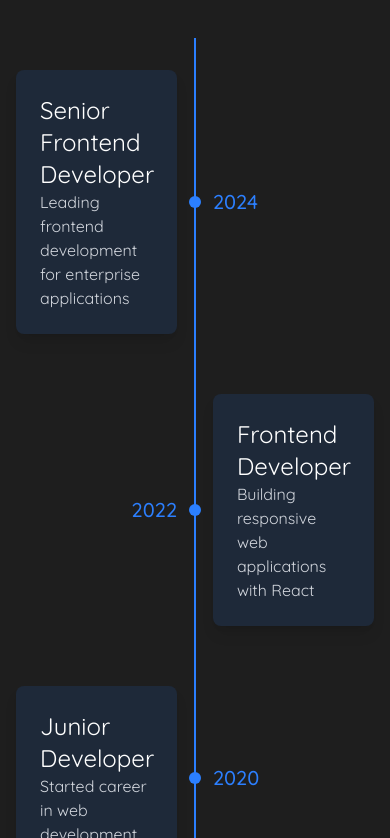
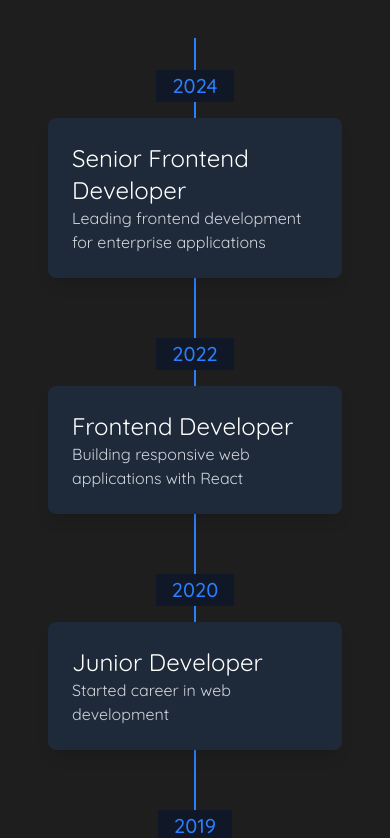
Before and after one commit to maihoangphuc/portfolio, a Next.js app: page / in a window 390 px wide. Shown: the part 730-1568 px from the top of the page. Built offline with nearby package versions, Linux system fonts and the light colour scheme; no server answers; what @mui/material-nextjs would draw is missing.

Commit message:
timeline

```diff
--- a/src/components/Timeline/AnimatedTimeline.tsx
+++ b/src/components/Timeline/AnimatedTimeline.tsx
@@ -61,20 +61,86 @@ const TimelineItem = ({
 
   return (
     <motion.div
-      className={`flex items-center relative ${
-        index % 2 === 0 ? "flex-row" : "flex-row-reverse"
-      }`}
+      className={`flex md:items-center relative
+        ${index % 2 === 0 ? "md:flex-row" : "md:flex-row-reverse"}
+        flex-col items-center
+      `}
       style={{
         marginBottom: "60px",
       }}
     >
-      {/* Content */}
+      {/* Mobile timeline container */}
+      <div className="md:hidden w-full flex flex-col items-center relative">
+        {/* Vertical line for mobile */}
+        <motion.div
+          className="absolute w-0.5 bg-gray-300 dark:bg-gray-600"
+          style={{
+            top: "0",
+            height: "100%",
+            opacity: visibility,
+            zIndex: 0,
+          }}
+        />
+
+        {/* Year for mobile */}
+        <motion.div
+          className="bg-white dark:bg-gray-900 relative z-10 mb-4"
+          style={{
+            opacity: visibility,
+          }}
+          initial={{ opacity: 0 }}
+          animate={{
+            opacity: visibility,
+            transition: {
+              duration: 0.5,
+              ease: "easeOut",
+            },
+          }}
+        >
+          <Typography
+            variant="h6"
+            className="text-2xl font-bold text-blue-500 px-4"
+          >
+            {item.year}
+          </Typography>
+        </motion.div>
+
+        {/* Content for mobile */}
+        <motion.div
+          style={{
+            opacity: visibility,
+          }}
+          className="w-full max-w-[500px] px-8 relative z-10"
+          initial={{ opacity: 0 }}
+          animate={{
+            opacity: visibility,
+            transition: {
+              duration: 0.5,
+              ease: "easeOut",
+            },
+          }}
+        >
+          <Box className={`p-6 bg-white dark:bg-gray-800 rounded-lg shadow-lg`}>
+            <Typography variant="h5" className="font-semibold mb-2">
+              {item.title}
+            </Typography>
+            <Typography
+              variant="body1"
+              className="text-gray-600 dark:text-gray-300"
+            >
+              {item.description}
+            </Typography>
+          </Box>
+        </motion.div>
+      </div>
+
+      {/* Desktop layout */}
       <motion.div
         style={{
           x: translateX,
           opacity: visibility,
         }}
-        className="w-[45%]"
+        className="hidden md:block w-[45%]"
         initial={{ opacity: 0, x: translateX }}
         animate={{
           opacity: visibility,
@@ -98,9 +164,9 @@ const TimelineItem = ({
         </Box>
       </motion.div>
 
-      {/* Dot */}
+      {/* Dot - for desktop */}
       <motion.div
-        className="w-[10%] flex items-center justify-center"
+        className="hidden md:flex w-[10%] items-center justify-center"
         initial={{ scale: 0 }}
         animate={{
           scale: visibility,
@@ -118,9 +184,9 @@ const TimelineItem = ({
         />
       </motion.div>
 
-      {/* Year */}
+      {/* Year for desktop */}
       <motion.div
-        className="w-[45%] flex items-center"
+        className="hidden md:flex w-[45%] items-center"
         style={{
           justifyContent: index % 2 === 0 ? "flex-start" : "flex-end",
           opacity: visibility,
```
